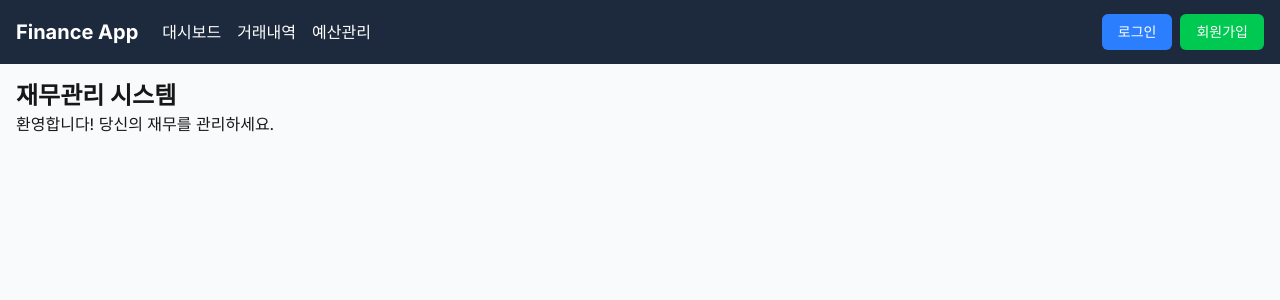
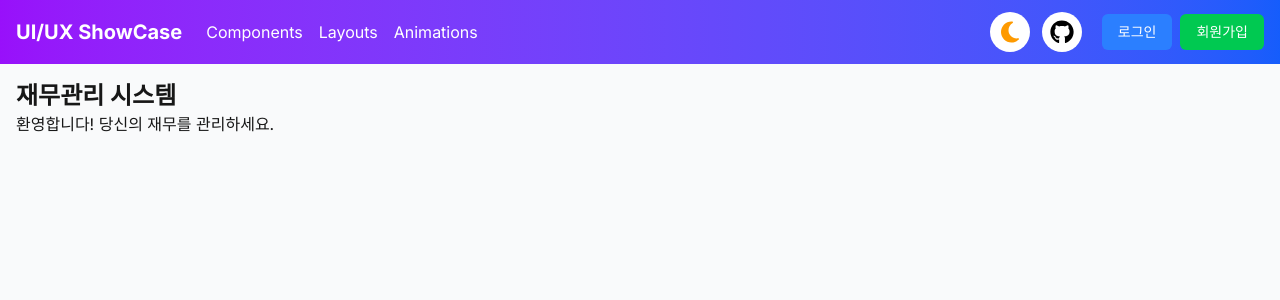
Before and after one commit to nicejmp1/finance, a Next.js app: page / in a window 1280 px wide. Shown: the top 300 px of the page. Built offline with nearby package versions, Linux system fonts and the light colour scheme; no server answers.

Commit message:
style: Header UI 변경 및 스타일 추가

```diff
--- a/src/components/common/header/Header.tsx
+++ b/src/components/common/header/Header.tsx
@@ -1,5 +1,7 @@
 import { AuthButton } from "./AuthButton";
 import { cookies } from "next/headers";
+import { FaMoon } from "react-icons/fa6";
+import { FaGithub } from "react-icons/fa";
 import Link from "next/link";
 
 export default async function Header() {
@@ -27,28 +29,44 @@ export default async function Header() {
     }
 
     return (
-        <header className="bg-slate-800 shadow-md">
+        <header className="bg-gradient-to-r from-purple-600 to-blue-600 shadow-md">
             <nav className="container mx-auto px-4 sm:px-6 lg:px-4 h-16 flex items-center justify-between">
                 {/* 왼쪽: 네비게이션 메뉴 (서버에서 렌더링) */}
                 <div className="flex items-center gap-6">
-                    <Link href="/" className="text-xl font-bold text-white">
-                        Finance App
+                    <Link href="/" className="text-xl font-bold text-white hover:text-gray-200 transition-colors">
+                        UI/UX ShowCase
                     </Link>
                     <div className="flex items-center gap-4">
-                        <Link href="/dashboard" className="text-white hover:text-gray-900">
-                            대시보드
+                        <Link href="/components" className="text-white hover:text-gray-100 transition-colors">
+                            Components
                         </Link>
-                        <Link href="/transactions" className="text-white hover:text-gray-900">
-                            거래내역
+                        <Link href="/layouts" className="text-white hover:text-gray-100 transition-colors">
+                            Layouts
                         </Link>
-                        <Link href="/budget" className="text-white hover:text-gray-900">
-                            예산관리
+                        <Link href="/animations" className="text-white hover:text-gray-100 transition-colors">
+                            Animations
                         </Link>
                     </div>
                 </div>
 
                 {/* 오른쪽: 인증 버튼 (클라이언트에서 렌더링) */}
-                <AuthButton initialUser={initialUser} />
+                <div className="flex items-center gap-3">
+                    <button
+                        className="px-2 py-2 rounded-full bg-white text-white hover:bg-white/20 transition-colors cursor-pointer"
+                        aria-label="테마 변경"
+                    >
+                        <FaMoon className="w-6 h-6 text-amber-500" />
+                    </button>
+                    <a
+                        href="https://github.com/nicejmp1"
+                        target="_blank"
+                        rel="noopener noreferrer"
+                        className="px-2 py-2 rounded-full bg-white text-white hover:bg-white/20 transition-colors"
+                        >
+                        <FaGithub className="w-6 h-6 text-black" />
+                    </a>
+                    <AuthButton initialUser={initialUser}/>
+                </div>
             </nav>
         </header>
     )
```
